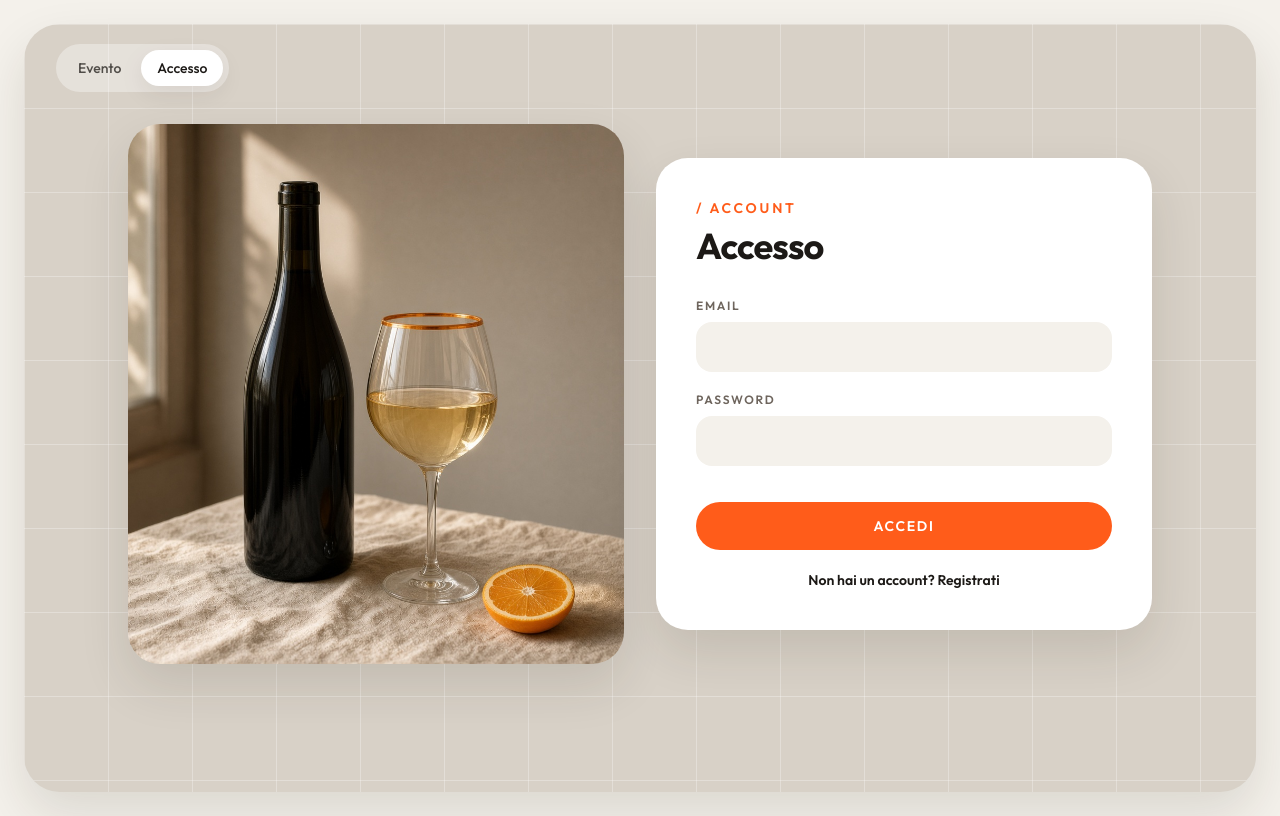
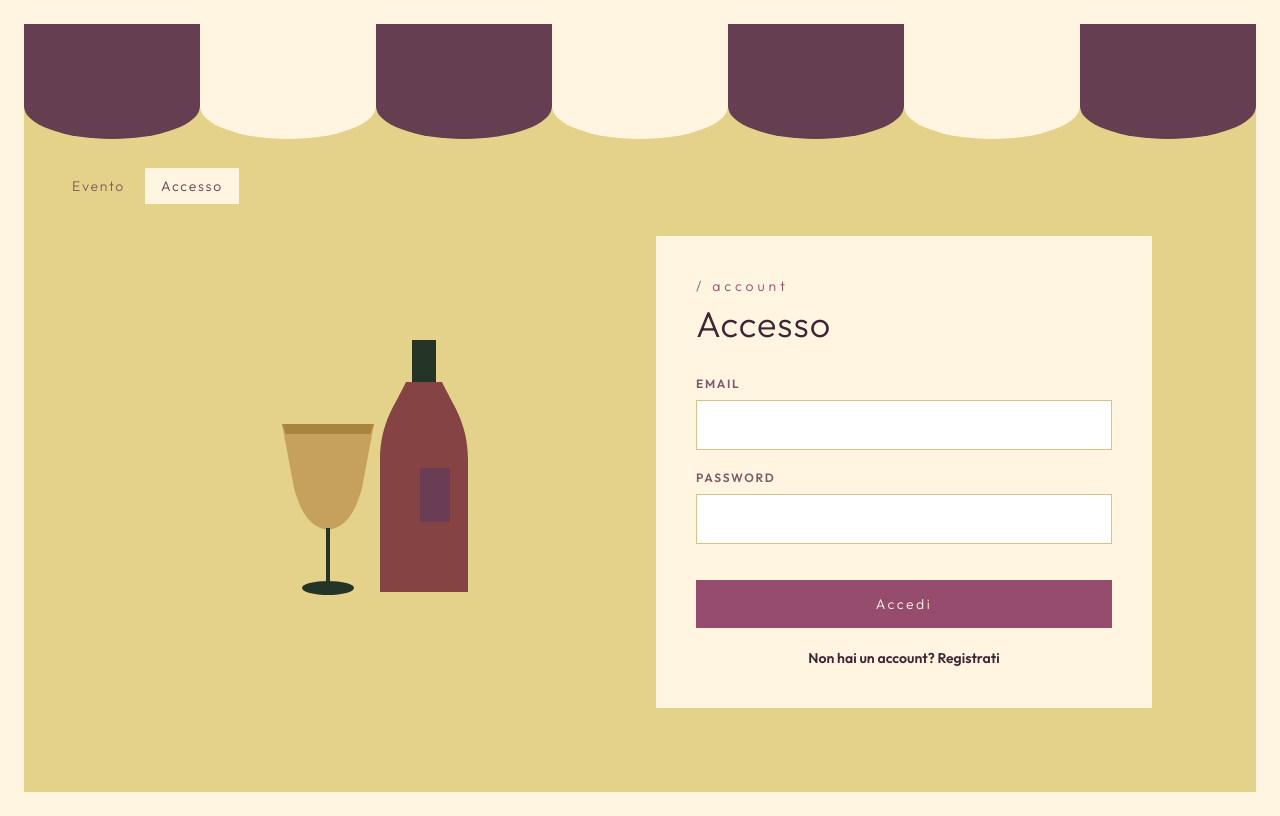
Before and after one commit to gadaletagiovanni96-crypto/calici-e-colline, a React (Vite) app in the folder frontend/: page /login in a window 1280 px wide. Built offline with nearby package versions, Linux system fonts and the light colour scheme; no server answers.

Commit message:
stile finale

```diff
--- a/frontend/index.html
+++ b/frontend/index.html
@@ -6,7 +6,7 @@
     <meta name="viewport" content="width=device-width, initial-scale=1.0" />
     <link rel="preconnect" href="https://fonts.googleapis.com" />
     <link rel="preconnect" href="https://fonts.gstatic.com" crossorigin />
-    <link href="https://fonts.googleapis.com/css2?family=Bebas+Neue&family=Outfit:wght@300;400;500;600;700&display=swap" rel="stylesheet" />
+    <link href="https://fonts.googleapis.com/css2?family=Outfit:wght@200;300;400;500;600&display=swap" rel="stylesheet" />
     <title>Calici e colline</title>
   </head>
   <body class="min-h-screen bg-sfondo font-sans text-testo antialiased">
--- a/frontend/src/App.jsx
+++ b/frontend/src/App.jsx
@@ -9,10 +9,11 @@ import Acquisti from './pages/Acquisti';
 import Verifica from './pages/Verifica';
 import { UtenteContext, UtenteProvider } from './context/UtenteContext';
 import { EventoProvider } from './context/EventoContext';
+import { Tenda } from './components/Illustrazione';
 
 function pill({ isActive }) {
-  return `rounded-full px-4 py-2 text-sm font-medium transition duration-200 ${
-    isActive ? 'bg-white text-testo shadow-soft' : 'text-testo/75 hover:bg-white/55'
+  return `px-4 py-2 text-sm font-light tracking-[0.12em] transition duration-200 ${
+    isActive ? 'bg-crema text-prugna' : 'text-prugna/80 hover:bg-crema/70'
   }`;
 }
 
@@ -26,8 +27,8 @@ function BarraNavigazione() {
   };
 
   return (
-    <nav className="anim-comparsa relative z-10 flex flex-wrap items-center gap-4 px-4 pt-5 sm:px-7 lg:px-8">
-      <div className="flex flex-wrap items-center gap-1 rounded-full bg-white/35 p-1.5">
+    <nav className="anim-comparsa relative z-10 flex flex-wrap items-center gap-4 px-4 pt-4 sm:px-7 lg:px-8">
+      <div className="flex flex-wrap items-center gap-1">
         <NavLink to="/" end className={pill}>Evento</NavLink>
         {/* Lo storico è solo per il ruolo utente: gli altri non acquistano */}
         {utente?.ruolo === 'utente' && <NavLink to="/acquisti" className={pill}>I miei acquisti</NavLink>}
@@ -42,7 +43,7 @@ function BarraNavigazione() {
           <button
             type="button"
             onClick={handleLogout}
-            className="cursor-pointer rounded-full bg-white px-4 py-2 text-sm font-semibold text-testo shadow-soft transition duration-200 hover:-translate-y-0.5"
+            className="cursor-pointer bg-crema px-4 py-2 text-sm font-light tracking-[0.12em] text-prugna transition duration-200 hover:bg-white"
           >
             Esci
           </button>
@@ -81,8 +82,9 @@ function App() {
     <UtenteProvider>
       <EventoProvider>
         <Router>
-          <div data-cornice className="min-h-screen p-2.5 sm:p-4 md:p-6">
-            <div data-tela className="griglia relative mx-auto flex min-h-[calc(100vh-1.25rem)] flex-col overflow-hidden rounded-[28px] shadow-card sm:min-h-[calc(100vh-2rem)] md:rounded-[36px]">
+          <div className="min-h-screen bg-sfondo sm:p-4 md:p-6">
+            <div className="relative mx-auto flex min-h-screen flex-col overflow-hidden bg-tela sm:min-h-[calc(100vh-2rem)]">
+              <Tenda />
               <BarraNavigazione />
 
               <main className="relative z-10 flex-1 px-4 pb-10 pt-4 sm:px-7 lg:px-8">
--- /dev/null
+++ b/frontend/src/components/Illustrazione.jsx
@@ -0,0 +1,44 @@
+const prugna = '#653e51';
+const crema = '#fff5e1';
+const bottiglia = '#854344';
+const tappo = '#243528';
+const etichetta = '#6a3d55';
+const calice = '#c6a15c';
+
+export function Tenda() {
+  const n = 7;
+  const larghezza = 100 / n;
+
+  return (
+    <svg viewBox="0 0 100 28" preserveAspectRatio="none" className="block h-24 w-full sm:h-32" aria-hidden="true">
+      {Array.from({ length: n }, (_, i) => {
+        const x = i * larghezza;
+        const colore = i % 2 === 0 ? prugna : crema;
+        return (
+          <g key={i}>
+            <rect x={x} y="0" width={larghezza + 0.15} height="18" fill={colore} />
+            <circle cx={x + larghezza / 2} cy="18" r={larghezza / 2} fill={colore} />
+          </g>
+        );
+      })}
+    </svg>
+  );
+}
+
+export function NaturaMorta({ className = '' }) {
+  return (
+    <svg viewBox="0 0 280 320" className={className} role="img" aria-label="Bottiglia e calice">
+      <path
+        fill={calice}
+        d="M46 112 L58 176 C66 206 78 216 92 218 C106 216 118 206 126 176 L138 112 Z"
+      />
+      <path fill="#a8843e" d="M46 112 H138 L134 122 H50 Z" />
+      <rect x="90" y="216" width="4" height="58" fill={tappo} />
+      <ellipse cx="92" cy="276" rx="26" ry="7" fill={tappo} />
+
+      <rect x="176" y="28" width="24" height="42" fill={tappo} />
+      <path fill={bottiglia} d="M170 70h36c10 22 26 40 26 78v132h-88V148c0-38 16-56 26-78z" />
+      <rect x="184" y="156" width="30" height="54" fill={etichetta} />
+    </svg>
+  );
+}
--- a/frontend/src/pages/Acquisti.jsx
+++ b/frontend/src/pages/Acquisti.jsx
@@ -2,6 +2,7 @@ import { useContext, useEffect, useState } from 'react';
 import { useNavigate } from 'react-router-dom';
 import api from '../services/api';
 import { UtenteContext } from '../context/UtenteContext';
+import { NaturaMorta } from '../components/Illustrazione';
 
 // Il QR non è salvato nel database: il servizio esterno disegna l'immagine a partire dal codice del ticket
 function urlQr(codice) {
@@ -45,10 +46,10 @@ export default function Acquisti() {
   return (
     <div className="anim-salita mx-auto max-w-[900px]">
       <div className="mb-8 grid items-center gap-6 md:grid-cols-[180px_1fr]">
-        <img src="/immagini/bottiglia.jpg" alt="" className="h-36 w-full rounded-[24px] object-cover shadow-soft" />
+        <NaturaMorta className="anim-fluttua h-36 w-auto" />
         <div>
-          <p className="mb-2 text-sm font-semibold tracking-[0.2em] text-vino">/ BIGLIETTI</p>
-          <h1 className="text-4xl font-bold tracking-tight text-testo">I miei acquisti</h1>
+          <p className="mb-2 text-sm font-light tracking-[0.28em] text-vino">/ biglietti</p>
+          <h1 className="text-4xl font-light tracking-wide text-testo">I miei acquisti</h1>
         </div>
       </div>
 
@@ -56,12 +57,12 @@ export default function Acquisti() {
 
       {/* Lista vuota: l'utente è loggato ma non ha ancora ordini */}
       {!errore && acquisti.length === 0 && (
-        <p className="rounded-[28px] bg-white p-8 text-center text-lg text-muted shadow-soft">Non hai ancora acquistato biglietti.</p>
+        <p className="bg-crema p-8 text-center text-lg text-muted">Non hai ancora acquistato biglietti.</p>
       )}
 
       {/* Un riquadro per ordine, e dentro un QR per ogni biglietto */}
       {acquisti.map((ordine) => (
-        <article key={ordine.id} className="anim-salita mb-6 rounded-[28px] bg-white p-6 shadow-card">
+        <article key={ordine.id} className="anim-salita mb-6 bg-crema p-6">
           <h2 className="mb-1 text-xl">
             Ordine del {new Date(ordine.dataAcquisto).toLocaleString('it-IT', {
               day: '2-digit', month: 'long', year: 'numeric', hour: '2-digit', minute: '2-digit'
--- a/frontend/src/pages/Login.jsx
+++ b/frontend/src/pages/Login.jsx
@@ -2,10 +2,11 @@ import { useContext, useState } from 'react';
 import { Link, useNavigate, useLocation } from 'react-router-dom';
 import api from '../services/api';
 import { UtenteContext } from '../context/UtenteContext';
+import { NaturaMorta } from '../components/Illustrazione';
 
 const label = 'mb-2 text-xs font-semibold tracking-[0.14em] text-muted uppercase';
 const input =
-  'rounded-2xl border border-transparent bg-sfondo px-4 py-3 font-sans transition outline-none focus:border-vino focus:bg-white';
+  'border border-bordo bg-white px-4 py-3 font-sans transition outline-none focus:border-vino';
 
 export default function Login() {
   const [email, setEmail] = useState('');
@@ -42,12 +43,12 @@ export default function Login() {
 
   return (
     <div className="anim-salita mx-auto grid max-w-5xl items-center gap-8 py-4 lg:grid-cols-2">
-      <div className="overflow-hidden rounded-[32px] shadow-card">
-        <img src="/immagini/bottiglia.jpg" alt="Bottiglia e calice" className="h-52 w-full object-cover lg:h-[540px]" />
+      <div className="flex justify-center">
+        <NaturaMorta className="anim-fluttua h-56 w-auto sm:h-80" />
       </div>
-      <div className="w-full rounded-[32px] bg-white p-8 shadow-card sm:p-10">
-        <p className="mb-2 text-sm font-semibold tracking-[0.2em] text-vino">/ ACCOUNT</p>
-        <h2 className="mb-8 text-4xl font-bold tracking-tight text-testo">Accesso</h2>
+      <div className="w-full bg-crema p-8 sm:p-10">
+        <p className="mb-2 text-sm font-light tracking-[0.28em] text-vino">/ account</p>
+        <h2 className="mb-8 text-4xl font-light tracking-wide text-testo">Accesso</h2>
 
         {errore && <div className="mb-5 rounded-2xl bg-red-50 px-3 py-3 text-center text-sm text-red-700">{errore}</div>}
 
@@ -80,7 +81,7 @@ export default function Login() {
 
           <button
             type="submit"
-            className="mt-4 w-full cursor-pointer rounded-full bg-vino py-3.5 text-sm font-semibold tracking-[0.12em] text-white uppercase transition duration-300 hover:-translate-y-0.5 hover:bg-vino-scuro disabled:cursor-not-allowed disabled:bg-muted"
+            className="mt-4 w-full cursor-pointer bg-vino py-3.5 text-sm font-light tracking-[0.18em] text-crema transition duration-300 hover:bg-vino-scuro disabled:cursor-not-allowed disabled:bg-muted"
           >
             Accedi
           </button>
--- a/frontend/src/pages/Registrazione.jsx
+++ b/frontend/src/pages/Registrazione.jsx
@@ -2,10 +2,11 @@ import { useContext, useState } from 'react';
 import { Link, useLocation, useNavigate } from 'react-router-dom';
 import api from '../services/api';
 import { UtenteContext } from '../context/UtenteContext';
+import { NaturaMorta } from '../components/Illustrazione';
 
 const label = 'mb-2 text-xs font-semibold tracking-[0.14em] text-muted uppercase';
 const input =
-  'rounded-2xl border border-transparent bg-sfondo px-4 py-3 font-sans transition outline-none focus:border-vino focus:bg-white';
+  'border border-bordo bg-white px-4 py-3 font-sans transition outline-none focus:border-vino';
 
 export default function Registrazione() {
   const [nome, setNome] = useState('');
@@ -48,12 +49,12 @@ export default function Registrazione() {
 
   return (
     <div className="anim-salita mx-auto grid max-w-5xl items-start gap-8 py-4 lg:grid-cols-2">
-      <div className="overflow-hidden rounded-[32px] shadow-card lg:sticky lg:top-6">
-        <img src="/immagini/colline.jpg" alt="Vigneti sulle colline" className="h-52 w-full object-cover lg:h-[680px]" />
+      <div className="flex justify-center lg:sticky lg:top-6">
+        <NaturaMorta className="anim-fluttua h-56 w-auto sm:h-80" />
       </div>
-      <div className="w-full rounded-[32px] bg-white p-8 shadow-card sm:p-10">
-        <p className="mb-2 text-sm font-semibold tracking-[0.2em] text-vino">/ ACCOUNT</p>
-        <h2 className="mb-8 text-4xl font-bold tracking-tight text-testo">Registrazione</h2>
+      <div className="w-full bg-crema p-8 sm:p-10">
+        <p className="mb-2 text-sm font-light tracking-[0.28em] text-vino">/ account</p>
+        <h2 className="mb-8 text-4xl font-light tracking-wide text-testo">Registrazione</h2>
 
         {errore && <div className="mb-5 rounded-2xl bg-red-50 px-3 py-3 text-center text-sm text-red-700">{errore}</div>}
 
@@ -123,7 +124,7 @@ export default function Registrazione() {
 
           <button
             type="submit"
-            className="mt-4 w-full cursor-pointer rounded-full bg-vino py-3.5 text-sm font-semibold tracking-[0.12em] text-white uppercase transition duration-300 hover:-translate-y-0.5 hover:bg-vino-scuro disabled:translate-y-0 disabled:cursor-not-allowed disabled:bg-muted"
+            className="mt-4 w-full cursor-pointer bg-vino py-3.5 text-sm font-light tracking-[0.18em] text-crema transition duration-300 hover:bg-vino-scuro disabled:cursor-not-allowed disabled:bg-muted"
             disabled={invio}
           >
             {invio ? 'Registrazione...' : 'Crea account'}
--- a/frontend/src/pages/Verifica.jsx
+++ b/frontend/src/pages/Verifica.jsx
@@ -2,6 +2,7 @@ import { useCallback, useContext, useEffect, useRef, useState } from 'react';
 import { useNavigate } from 'react-router-dom';
 import api from '../services/api';
 import { UtenteContext } from '../context/UtenteContext';
+import { NaturaMorta } from '../components/Illustrazione';
 
 export default function Verifica() {
   const [codice, setCodice] = useState('');
@@ -114,22 +115,22 @@ export default function Verifica() {
 
   return (
     <div className="anim-salita mx-auto grid max-w-5xl items-start gap-8 lg:grid-cols-[minmax(0,1fr)_minmax(0,420px)]">
-      <figure className="overflow-hidden rounded-[32px] shadow-card">
-        <img src="/immagini/bottiglia.jpg" alt="Bottiglia e calice" className="h-56 w-full object-cover lg:h-full lg:min-h-[520px]" />
-      </figure>
+      <div className="flex justify-center">
+        <NaturaMorta className="anim-fluttua h-64 w-auto" />
+      </div>
 
       <div>
-      <p className="mb-2 text-sm font-semibold tracking-[0.2em] text-vino">/ INGRESSO</p>
-      <h1 className="mb-2 text-4xl font-bold tracking-tight text-testo">Verifica biglietto</h1>
+      <p className="mb-2 text-sm font-light tracking-[0.28em] text-vino">/ ingresso</p>
+      <h1 className="mb-2 text-4xl font-light tracking-wide text-testo">Verifica biglietto</h1>
       <p className="mb-6 text-testo/75">Scansiona il QR oppure inserisci il codice del biglietto.</p>
 
       {errore && <div className="mb-4 rounded-2xl bg-red-50 p-4 text-center text-red-700">{errore}</div>}
 
-      <form className="rounded-[28px] bg-white p-6 shadow-card" onSubmit={handleSubmit}>
+      <form className="bg-crema p-6" onSubmit={handleSubmit}>
         <label className="mb-1.5 block text-xs font-semibold tracking-[0.14em] text-muted uppercase" htmlFor="codice">Codice</label>
         <input
           id="codice"
-          className="mb-4 w-full rounded-2xl border border-transparent bg-sfondo px-4 py-3 font-sans outline-none focus:border-vino focus:bg-white"
+          className="mb-4 w-full border border-bordo bg-white px-4 py-3 font-sans outline-none focus:border-vino"
           value={codice}
           onChange={(e) => setCodice(e.target.value)}
           placeholder="Codice letto dal QR"
@@ -137,14 +138,14 @@ export default function Verifica() {
         />
         <button
           type="submit"
-          className="w-full cursor-pointer rounded-full bg-vino py-3.5 text-sm font-semibold tracking-[0.12em] text-white uppercase transition duration-300 hover:-translate-y-0.5 disabled:translate-y-0 disabled:cursor-not-allowed disabled:bg-muted"
+          className="w-full cursor-pointer bg-vino py-3.5 text-sm font-light tracking-[0.18em] text-crema transition duration-300 hover:bg-vino-scuro disabled:cursor-not-allowed disabled:bg-muted"
           disabled={invio}
         >
           {invio ? 'Verifica...' : 'Controlla biglietto'}
         </button>
         <button
           type="button"
-          className="mt-3 w-full cursor-pointer rounded-full bg-sfondo py-3.5 text-sm font-semibold tracking-[0.12em] text-testo uppercase transition duration-300 hover:-translate-y-0.5"
+          className="mt-3 w-full cursor-pointer bg-tela py-3.5 text-sm font-light tracking-[0.18em] text-prugna transition duration-300 hover:bg-white"
           onClick={() => setFotocameraAttiva((attiva) => !attiva)}
         >
           {fotocameraAttiva ? 'Chiudi fotocamera' : 'Scansiona con la fotocamera'}
--- a/frontend/src/styles/global.css
+++ b/frontend/src/styles/global.css
@@ -2,25 +2,27 @@
 
 @theme {
   --font-sans: "Outfit", ui-sans-serif, system-ui, sans-serif;
-  --font-display: "Bebas Neue", "Arial Narrow", sans-serif;
-  --color-vino: #ff5c1a;
-  --color-vino-scuro: #e2470c;
-  --color-oliva: #ff5c1a;
-  --color-oliva-scuro: #e2470c;
-  --color-sfondo: #f4f1eb;
-  --color-tela: #d8d1c7;
-  --color-superficie: #ffffff;
-  --color-testo: #1c1916;
-  --color-muted: #6e655d;
-  --color-bordo: #e7e0d6;
-  --shadow-soft: 0 8px 24px rgb(40 30 20 / 0.08);
-  --shadow-card: 0 22px 50px rgb(40 30 20 / 0.12);
+  --font-display: "Outfit", ui-sans-serif, system-ui, sans-serif;
+  --color-vino: #964c6d;
+  --color-vino-scuro: #7a3b56;
+  --color-oliva: #964c6d;
+  --color-oliva-scuro: #7a3b56;
+  --color-prugna: #653e51;
+  --color-crema: #fff5e1;
+  --color-sfondo: #fff5e1;
+  --color-tela: #e4d28a;
+  --color-superficie: #fff5e1;
+  --color-testo: #3f2433;
+  --color-muted: #7d5a68;
+  --color-bordo: #d4c48a;
+  --shadow-soft: 0 0 0 rgb(0 0 0 / 0);
+  --shadow-card: 0 0 0 rgb(0 0 0 / 0);
 }
 
 @keyframes salita {
   from {
     opacity: 0;
-    transform: translateY(22px);
+    transform: translateY(16px);
   }
   to {
     opacity: 1;
@@ -34,7 +36,7 @@
     transform: translateY(0);
   }
   50% {
-    transform: translateY(-14px);
+    transform: translateY(-10px);
   }
 }
 
@@ -48,7 +50,7 @@
 }
 
 .anim-salita {
-  animation: salita 0.75s cubic-bezier(0.22, 1, 0.36, 1) both;
+  animation: salita 0.7s cubic-bezier(0.22, 1, 0.36, 1) both;
 }
 
 .anim-ritardo {
@@ -67,70 +69,10 @@
   animation: comparsa 0.6s ease both;
 }
 
-[data-cornice] {
-  background-color: color-mix(in srgb, #f7c9d2 calc(var(--verso, 0) * 100%), #f4f1eb);
-}
-
-[data-tela] {
-  background-color: color-mix(in srgb, #f0a3b4 calc(var(--verso, 0) * 100%), #d8d1c7);
-}
-
-[data-tela]::before {
-  content: "";
-  position: absolute;
-  inset: 0;
-  z-index: 0;
-  pointer-events: none;
-  background: radial-gradient(
-    ellipse at 74% 34%,
-    rgb(196 58 86 / calc(var(--verso, 0) * 0.34)) 0%,
-    rgb(240 168 180 / calc(var(--verso, 0) * 0.18)) 34%,
-    transparent 62%
-  );
-}
-
-.griglia {
-  background-image:
-    linear-gradient(to right, rgb(255 255 255 / 0.28) 1px, transparent 1px),
-    linear-gradient(to bottom, rgb(255 255 255 / 0.28) 1px, transparent 1px);
-  background-size: 84px 84px;
-}
-
-.getto {
-  animation: cola 1.1s ease-in-out infinite;
-}
-
-@keyframes cola {
-  0%,
-  100% {
-    transform: translateX(0);
-  }
-  50% {
-    transform: translateX(5px);
-  }
-}
-
-.goccia {
-  animation: goccia 1.15s ease-in infinite;
-}
-
-@keyframes goccia {
-  0% {
-    transform: translateY(0);
-    opacity: 0.95;
-  }
-  100% {
-    transform: translateY(86px);
-    opacity: 0;
-  }
-}
-
 @media (prefers-reduced-motion: reduce) {
   .anim-salita,
   .anim-fluttua,
-  .anim-comparsa,
-  .getto,
-  .goccia {
+  .anim-comparsa {
     animation: none;
   }
 }
```
Also changed, not shown: frontend/src/pages/Checkout.jsx (+11 -13 lines), frontend/src/pages/Dashboard.jsx (+9 -12 lines), frontend/src/pages/Evento.jsx (+23 -116 lines).
